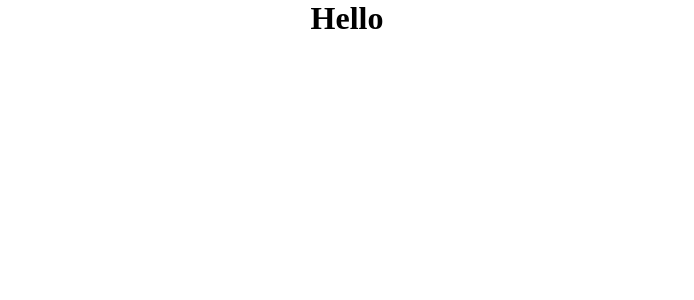
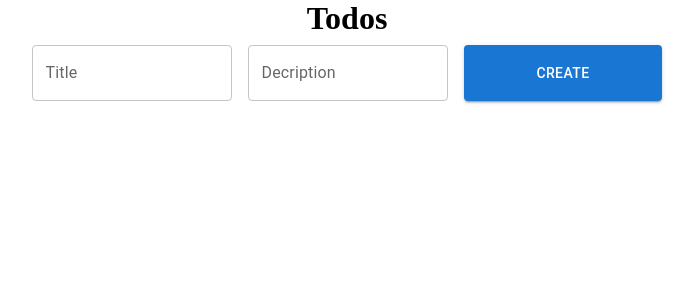
Before and after one commit to MashkaSladkykh/Todos, a React (Create React App) app: page / in a window 1280 px wide. Shown: the top 300 px of the page, without its empty margins (293-987 px from the left). Built offline with nearby package versions, Linux system fonts and the light colour scheme.

Commit message:
created component and container

```diff
--- a/src/App.js
+++ b/src/App.js
@@ -1,9 +1,10 @@
 import './App.css';
+import { Todos } from './components/Todos/container';
 
 function App() {
   return (
     <div className="App">
-      <h1>Hello</h1>
+      <Todos/>
     </div>
   );
 }
--- /dev/null
+++ b/src/components/Todos/EnterTodo/component.jsx
@@ -0,0 +1,22 @@
+import Box from '@mui/material/Box';
+import TextField from '@mui/material/TextField';
+import Button from '@mui/material/Button';
+
+import './style.scss';
+
+export const EnterTodo = ({ titleValue, descriptionValue, onTitleChange, onDescriptionChange, onClick }) => {
+  return (
+    <Box
+      component="form"
+      sx={{
+        '& > :not(style)': { m: 1, width: '25ch' },
+      }}
+      noValidate
+      autoComplete="off"
+    >
+      <TextField id="outlined-basic" label="Title" variant="outlined" value={titleValue} onChange={onTitleChange}/>
+      <TextField id="outlined-basic" label="Decription" variant="outlined" value={descriptionValue} onChange={onDescriptionChange}/>
+      <Button variant="contained" className='button' onClick={onClick}>Create</Button>
+    </Box>
+  );
+}
--- /dev/null
+++ b/src/components/Todos/EnterTodo/style.scss
@@ -0,0 +1,3 @@
+.button {
+    height: 56px;
+}
--- /dev/null
+++ b/src/components/Todos/component.jsx
@@ -0,0 +1,16 @@
+import { EnterTodo } from "./EnterTodo/component"
+
+export const TodosComponent = ({ enterTitleTodo, enterDescriptionTodo, todos, isTodosEmpty, onEnterTitleTodo, onEnterDescriptionTodo, onAddTodo, onRemoveTodo, onCheckTodo }) => (
+  <div>
+    <h1>Todos</h1>
+    <EnterTodo
+      titleValue={enterTitleTodo}
+      descriptionValue={enterDescriptionTodo}
+      onTitleChange={onEnterTitleTodo}
+      onDescriptionChange={onEnterDescriptionTodo}
+      onClick={onAddTodo}
+    />
+
+
+  </div>
+)
--- a/src/components/Todos/container.jsx
+++ b/src/components/Todos/container.jsx
@@ -0,0 +1,85 @@
+import React, { useState } from 'react';
+
+import {TodosComponent} from "./component";
+
+export const Todos = () => {
+    const [state, setState] = useState ({
+      enterTitleTodo: '',
+      enterDescriptionTodo: '',
+      todos: [],
+    })
+
+    const handleEnterTitleTodo = e => {
+      setState({
+        ...state,
+        enterTitleTodo: e.target.value
+      })
+    }
+    const handleEnterDescriptionTodo = e => {
+        setState({
+          ...state,
+          enterDescriptionTodo: e.target.value
+        })
+      }
+
+    const handleAddTodo = () => {
+      const { enterTitleTodo, enterDescriptionTodo, todos } = state;
+      const newTodo = {
+        id: Math.round(Math.random() * 100),
+        title: enterTitleTodo,
+        description: enterDescriptionTodo,
+        checked: false,
+      }
+      if(enterTitleTodo && enterDescriptionTodo !== ''){
+        setState({
+          enterTitleTodo: '',
+          enterDescriptionTodo: '',
+          todos: [...todos, newTodo]
+        })}
+      }
+
+      const handleRemoveTodo = todoId => {
+        const { todos } = state;
+        const updatedTodos = todos.filter(todo => todoId !== todo.id);
+
+        setState({
+          ...state,
+          todos: updatedTodos
+        })
+      }
+
+      const handleCheckTodo = todoId => {
+        const { todos } = state;
+        const changedTodos = todos.map(todo => {
+          if (todoId === todo.id){
+            return {
+                ...todo,
+                checked: !todo.checked,
+            };
+          }
+          return todo;
+        });
+
+        setState({
+            ...state,
+            todos: changedTodos,
+        })
+
+      }
+
+      const isTodosEmpty = state.todos.length === 0;
+
+      return (
+        <TodosComponent
+          enterTitleTodo={state.enterTitleTodo}
+          enterDescriptionTodo={state.enterDescriptionTodo}
+          todos={state.todos}
+          isTodosEmpty={isTodosEmpty}
+          onEnterTitleTodo={handleEnterTitleTodo}
+          onEnterDescriptionTodo={handleEnterDescriptionTodo}
+          onAddTodo={handleAddTodo}
+          onRemoveTodo={handleRemoveTodo}
+          onCheckTodo={handleCheckTodo}
+        />
+      )
+  }
```
